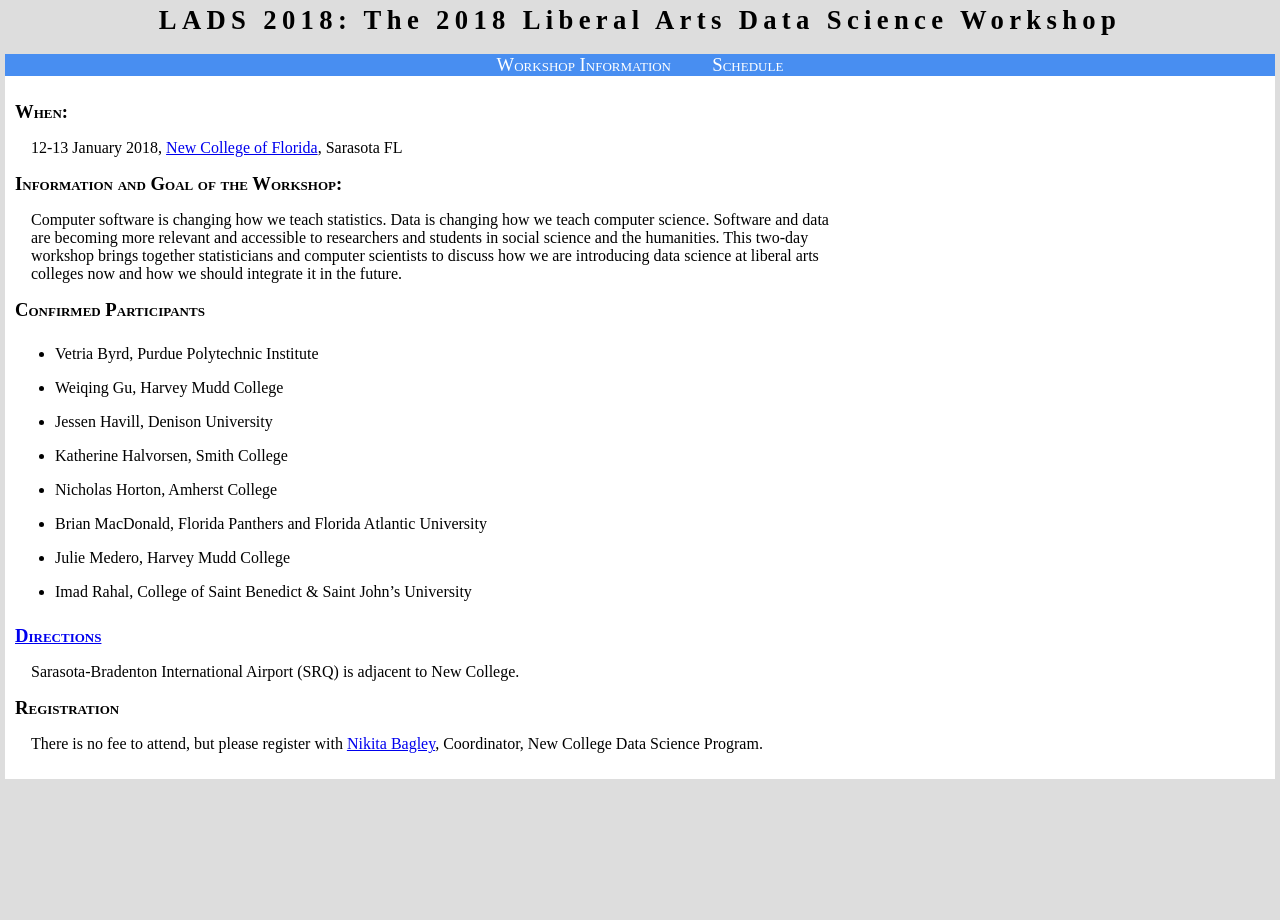
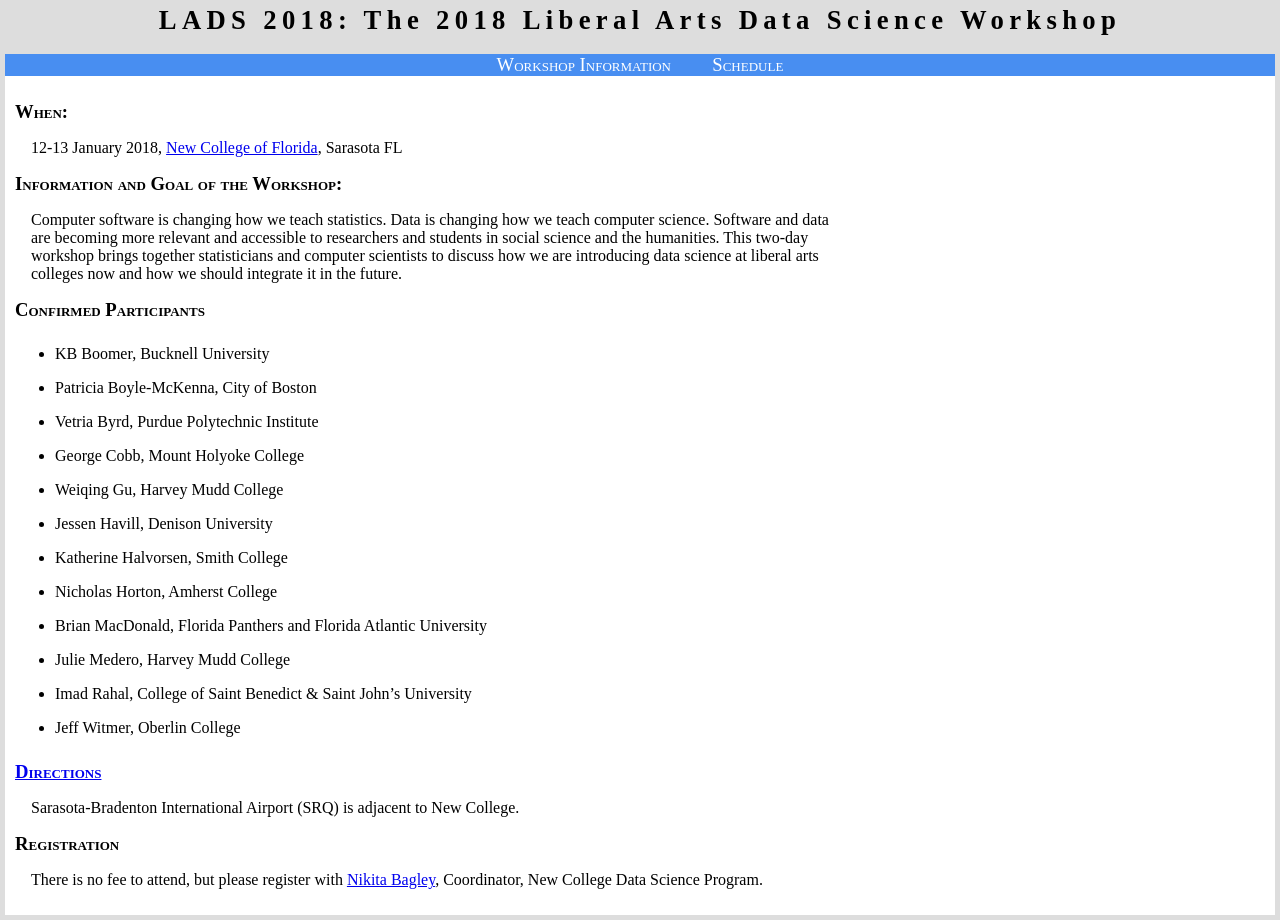
Before and after one commit to davidwgillman/davidwgillman.github.io, a Jekyll site: the page built from ladsworkshop/index.md, in a window 1280 px wide. Built offline with Jekyll 4.4.1, drawn with Linux system fonts in a browser that asks for light colours.

Commit message:
add KB, Patricia, Jeff

```diff
--- a/ladsworkshop/index.md
+++ b/ladsworkshop/index.md
@@ -14,7 +14,10 @@ Computer software is changing how we teach statistics. Data is changing how we t
 
 ## Confirmed Participants
 
+- KB Boomer, Bucknell University
+- Patricia Boyle-McKenna, City of Boston
 - Vetria Byrd, Purdue Polytechnic Institute
+- George Cobb, Mount Holyoke College
 - Weiqing Gu, Harvey Mudd College
 - Jessen Havill, Denison University
 - Katherine Halvorsen, Smith College
@@ -22,6 +25,7 @@ Computer software is changing how we teach statistics. Data is changing how we t
 - Brian MacDonald, Florida Panthers and Florida Atlantic University
 - Julie Medero, Harvey Mudd College
 - Imad Rahal, College of Saint Benedict & Saint John's University
+- Jeff Witmer, Oberlin College
 
 ## [Directions](https://www.ncf.edu/admissions/visit-campus/maps-and-directions/)
 Sarasota-Bradenton International Airport (SRQ) is adjacent to New College.
```
